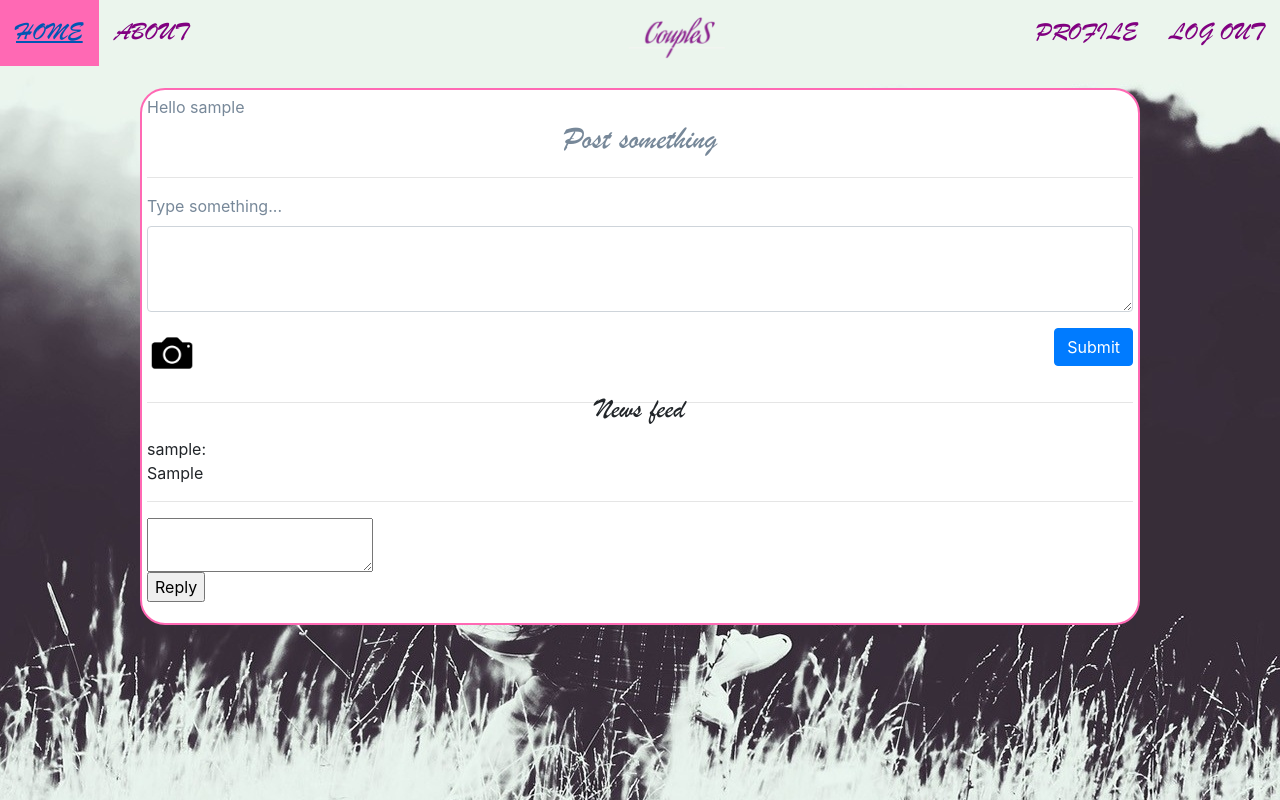
After one commit to Stefan-23/CoupleS-Social-Network, a PHP site: page /homepage.php in a window 1280 px wide. The commit adds this page. Run offline with PHP 8.4, Linux system fonts and the light colour scheme; the visitor is signed in with stand-in values (Sample User, id 1); tables that the repository leaves empty or names only in its code hold one stand-in row (values such as "Sample post").

Commit message:
Created homepage with comments,i am still working on reply sistem

```diff
--- /dev/null
+++ b/homepage.php
@@ -0,0 +1,116 @@
+<?php
+require "inc/db_connect.php";
+session_start();
+
+?>
+<html>
+<head>
+    <meta charset="UTF-8">
+	<title> CoupleS </title>
+	<link href="style.css" type="text/css" rel="stylesheet">
+	<link href="bootstrap.css" type="text/css" rel="stylesheet">
+</head>
+
+<body id="home1">
+
+
+	 <div>
+    <div id="nav">
+    <ul>
+
+        <li><a class="transition" href="homepage.php"> HOME </a></li>
+        <li><a class="transition" href="about.html">ABOUT</a></li>
+
+		<img src="pictures/logo.png" alt="logo" id="logo">
+
+		<li style="float:right"><a class="active" href="inc/session.php">LOG OUT</a></li>
+		<li style="float:right"><a class="active" href="#">PROFILE</a></li>
+    </ul>
+    </div>
+
+	<div id="homepage">
+        <div id="posts">
+		    <form method="POST" action="#" onsubmit="" type="multipart/form-data">
+                <?php
+				    if(isset($_SESSION["userId"])){
+						$username= $_SESSION["user_username"];
+						echo "Hello" . " " .  $username;
+				    }else{
+						header("Location:login.html");
+					}
+				?>
+                <h2 style="text-align:center; padding:2px; font-family:Brush Script MT, sans-serif;">
+				Post something </h2>
+
+                    <hr>
+
+		    <div class="form-group purple-border">
+
+				<label for="exampleFormControlTextarea4">Type something...</label>
+                <textarea class="form-control" id="exampleFormControlTextarea4" rows="3" name="text"></textarea>
+
+			</div>
+			<label>
+
+       			<img src="pictures/iconcamera.png" id="iconc">
+			    <input type="file" name="uplFile" id="file">
+
+			</label>
+
+			<input class="btn btn-primary" type="submit" name="input" value="Submit" style="float:right;">
+
+					<hr>
+
+			</form>
+		</div> <br> <br> <br> <br>
+
+		<h3 style="text-align:center; padding:2px; font-family:Brush Script MT, sans-serif;"> News feed </h3>
+<?php
+
+        if(isset($_POST['input'])){
+			$username= $_SESSION['user_username'];
+			$comment = $_POST['text'];
+
+
+			$sql="INSERT INTO posts (post_by,post_caption) VALUE ('{$username}','{$comment}') ";
+	        $query = mysqli_query($conn,$sql);
+	    if(!$query){
+		    echo mysqli_error($conn);
+		}
+		}
+	    $sql1= "SELECT*FROM posts";
+        $find_comments=mysqli_query($conn,$sql1);
+
+		while($row=mysqli_fetch_assoc($find_comments)){
+			$username=$_SESSION['user_username'];
+			$post= $row['post_caption'];
+
+			echo $username . ":". "<br>" . $post . "<br>" . "<hr>";?>
+			<form method="POST" action="#">
+                <textarea name="txt-rpl"> </textarea> <br>
+				<input type="submit" name="reply" value="Reply">
+			</form><?php
+		}
+		if(isset($_POST['reply'])){
+	    if(!empty($_POST['reply'])){
+		    $user= $_SESSION["user_username"];
+			$reply=trim($_POST["txt-rpl"]);
+
+		$query1="INSERT INTO posts (post_by,reply) VALUE ('{$user}','{$reply}') ";
+			$repyls= mysqli_query($conn,$query1);
+			if(!$repyls){
+				echo mysqli_error($conn);
+			}
+	    }
+		/*$sql="SELECT*FROM posts WHERE reply=1";
+		$result = mysqli_query($conn,$sql);
+		while($row=mysqli_fetch_assoc($result)){
+			echo $row["reply"];
+		}*/
+
+	}
+?>
+</div>
+</body>
+
+</html>
```
Also changed, not shown: inc/session.php (+3 -17 lines), signin.html (deleted, +0 -54 lines).
